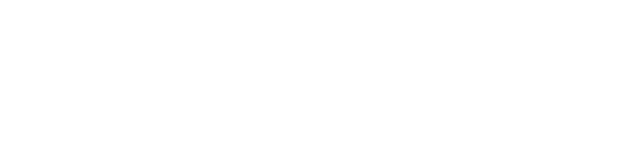
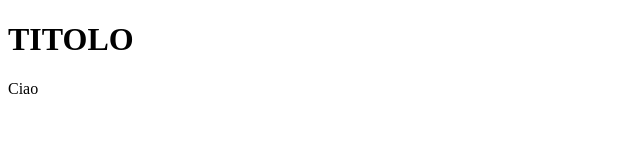
Before and after one commit to albadorosimone/albadorosimone.github.io, a plain HTML site: page index.html in a window 1280 px wide. Shown: the whole page, without its empty margins (0-640 px from the left). Drawn offline with Linux system fonts and the light colour scheme.

Commit message:
ho aggiunto un titolo e un paragrafo

```diff
--- a/index.html
+++ b/index.html
@@ -7,6 +7,8 @@
     <title>Document</title>
 </head>
 <body>
+    <h1>TITOLO</h1>
+    <p>Ciao</p>
 
 </body>
 </html>
```
